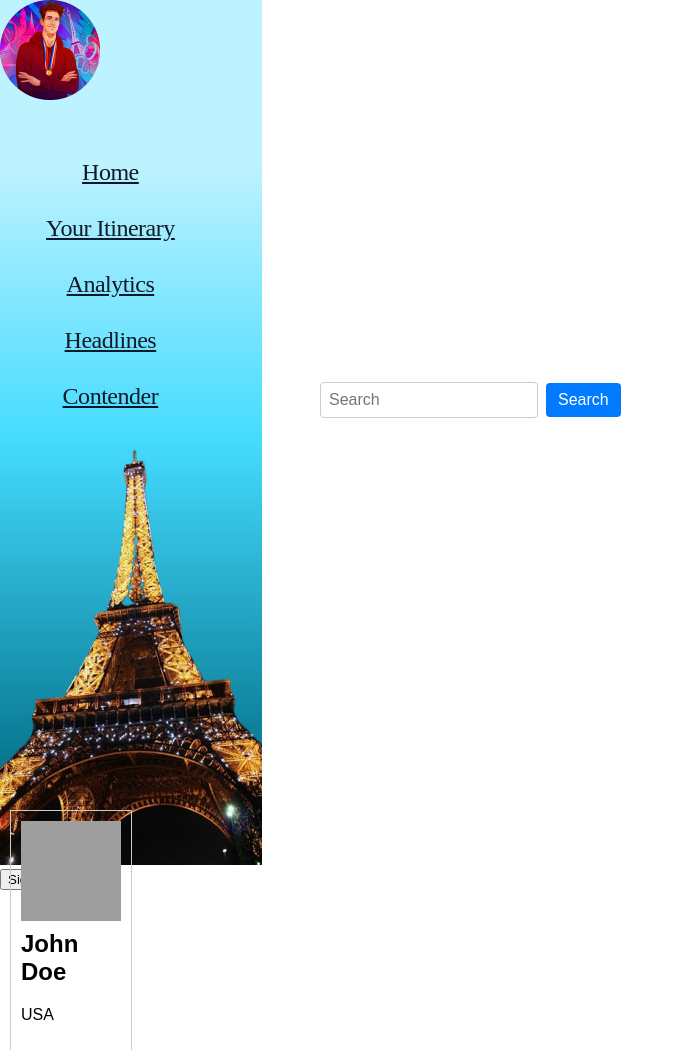
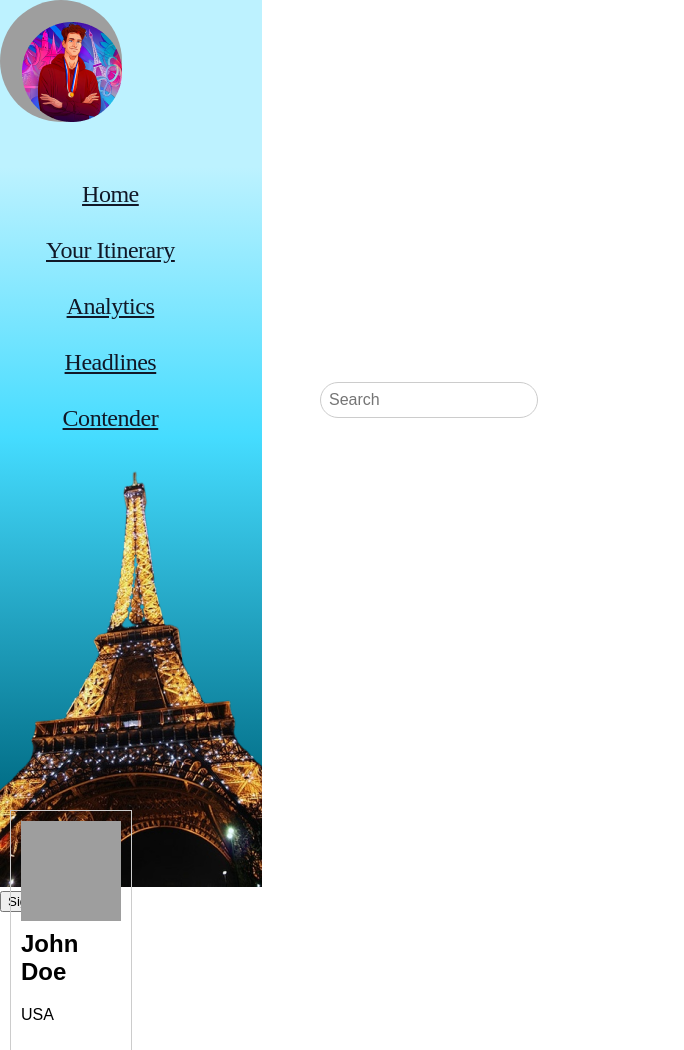
Before and after one commit to Adityasah2004/Olympulse_Website, a PHP site: page /Contender.html in a window 1280 px wide. Shown: the top 1050 px of the page, without its empty margins (0-684 px from the left). Run offline with PHP 8.4, Linux system fonts and the light colour scheme; grey boxes are pictures that could not be loaded.

Commit message:
[added  changes]

```diff
--- a/Contender.html
+++ b/Contender.html
@@ -26,7 +26,6 @@
   </div>
   <div class="search-bar">
     <input type="text" id="search-input" placeholder="Search">
-    <button type="submit" onclick="performSearch()">Search</button>
   </div>
 
   <div class="content">
--- a/contender.css
+++ b/contender.css
@@ -20,6 +20,8 @@ body {
 .circle {
   width: 100px;
   height: 100px;
+  padding-left: 22px;
+  padding-top: 22px;
   flex-shrink: 0;
   border-radius: 100px;
   background: url(<path-to-image>), lightgray 50% / cover no-repeat;
@@ -98,12 +100,13 @@ body {
 .search-bar {
     display: flex;
     align-items: center;
+
   }
 
   .search-bar input {
     padding: 8px;
     border: 1px solid #ccc;
-    border-radius: 4px;
+    border-radius: 30px;
     font-size: 16px;
     width: 200px;
   }
```
